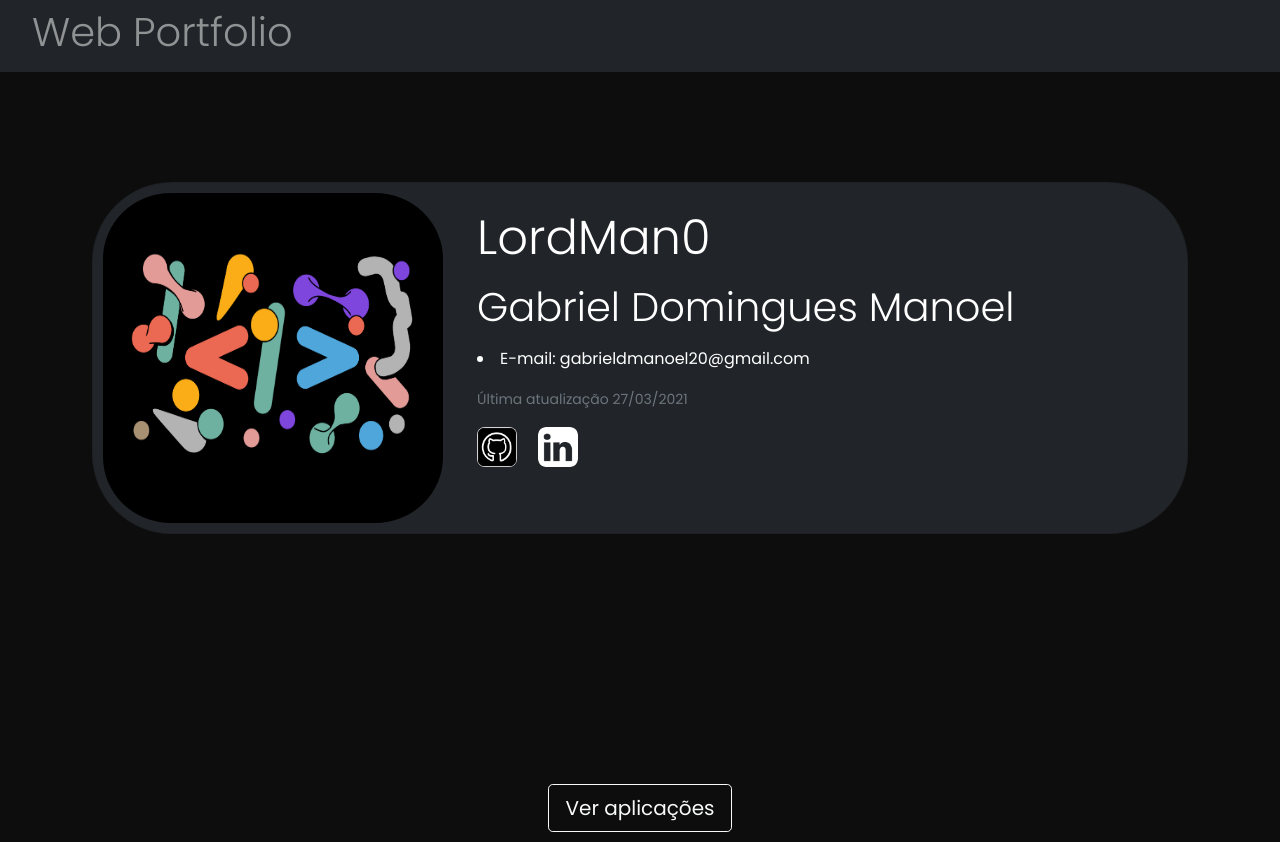
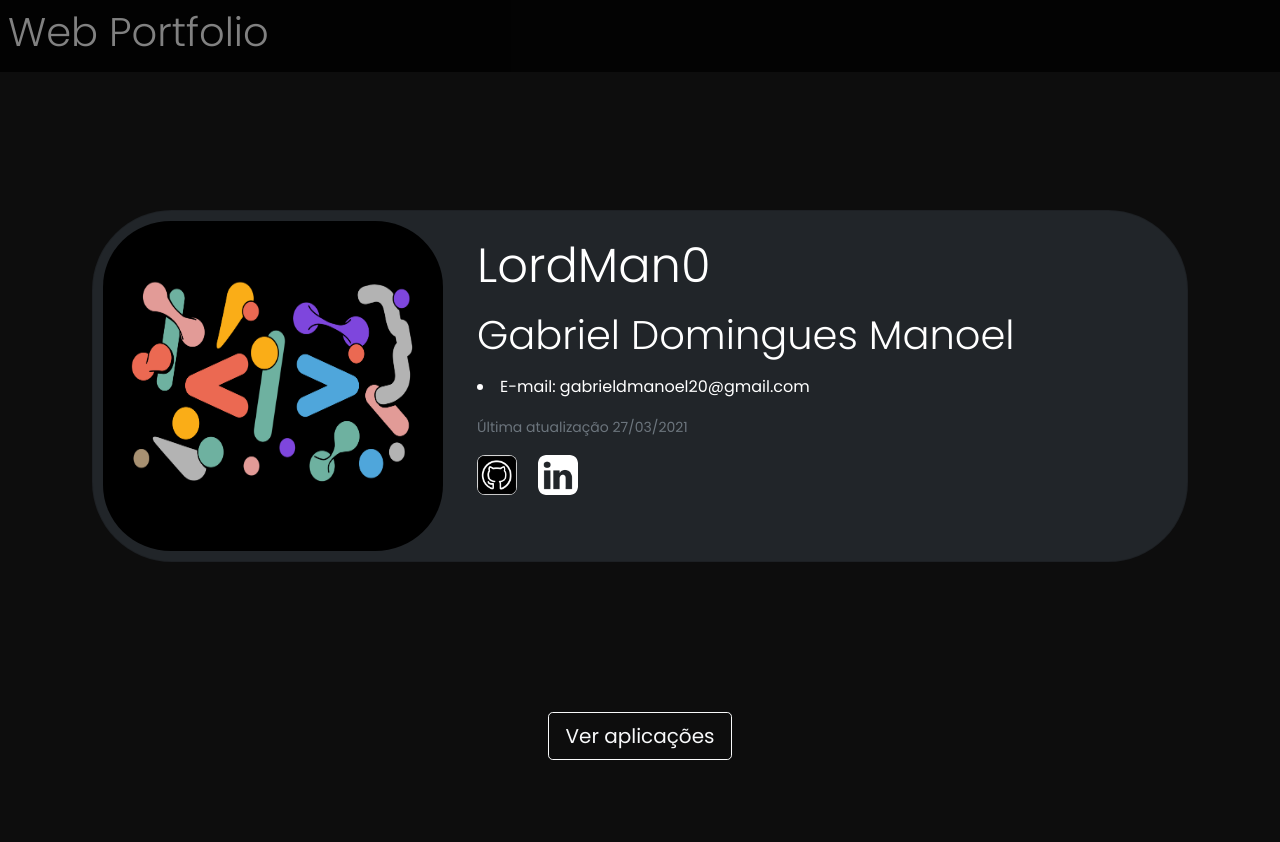
Before and after one commit to LordMan0/web-portfolio, a website: page index.html in a window 1280 px wide. After the commit the page ends 800 px from the top, so only its background shows below. Drawn offline with nearby package versions, Linux system fonts and the light colour scheme.

Commit message:
Web version 1.4

```diff
--- a/dist.js
+++ b/dist.js
@@ -50,7 +50,7 @@ function ButtonForApps() {
     onClick: () => {
       document.getElementById('hide-page').classList.remove('d-none');
       scrollTo({
-        top: 935,
+        top: +700,
         behavior: 'smooth'
       });
     }
--- a/index.html
+++ b/index.html
@@ -9,9 +9,9 @@
     <title>Portfolio</title>
 </head>
 <body>
-    <div class="header text-white-50 bg-dark"><h5 class="ms-4 display-6">Web Portfolio</h5></div>
+    <header class="text-white-50"><h5 class="display-6">Web Portfolio</h5></header>
     <div class="main-root container" id="root"></div>
-    <div id="hide-page" class="d-none">
+    <div id="hide-page" class="d-none" id="appact">
         <div class="line text-white-50 bg-dark">
             <p class="ms-4">Aplicações web</p>
         </div>
--- a/main.js
+++ b/main.js
@@ -36,7 +36,7 @@ function ButtonForApps() {
             <button type="button" className="btn btn-outline-light btn-lg"
                 onClick={ () => {
                     document.getElementById('hide-page').classList.remove('d-none')
-                    scrollTo({ top: 935, behavior: 'smooth' })
+                    scrollTo({ top: +700 , behavior: 'smooth' })
                 } }
             >
                 Ver aplicações
--- a/style.css
+++ b/style.css
@@ -12,11 +12,21 @@ body {
     background-color: rgba(0, 0, 0, 0.95);
 }
 
-.header {
+header {
     padding: 8px;
-    margin-bottom: 100px;
+    position: fixed;
+    top: 0;
+    left: 0;
+    width: 100%;
+    z-index: 1000;
+    background: rgba(0,0,0,0.8);
 }
-
+.main-root
+{
+    margin-top: 200px;
+    justify-content: center;
+    align-items: center;
+}
 .main {
     margin-top: 50px;
     padding: 10px;
@@ -61,7 +71,7 @@ img {
 }
 
 .scrollBtn{
-    margin-top: 250px;
+    margin-top: 150px;
 }
 
 .foot{
```
